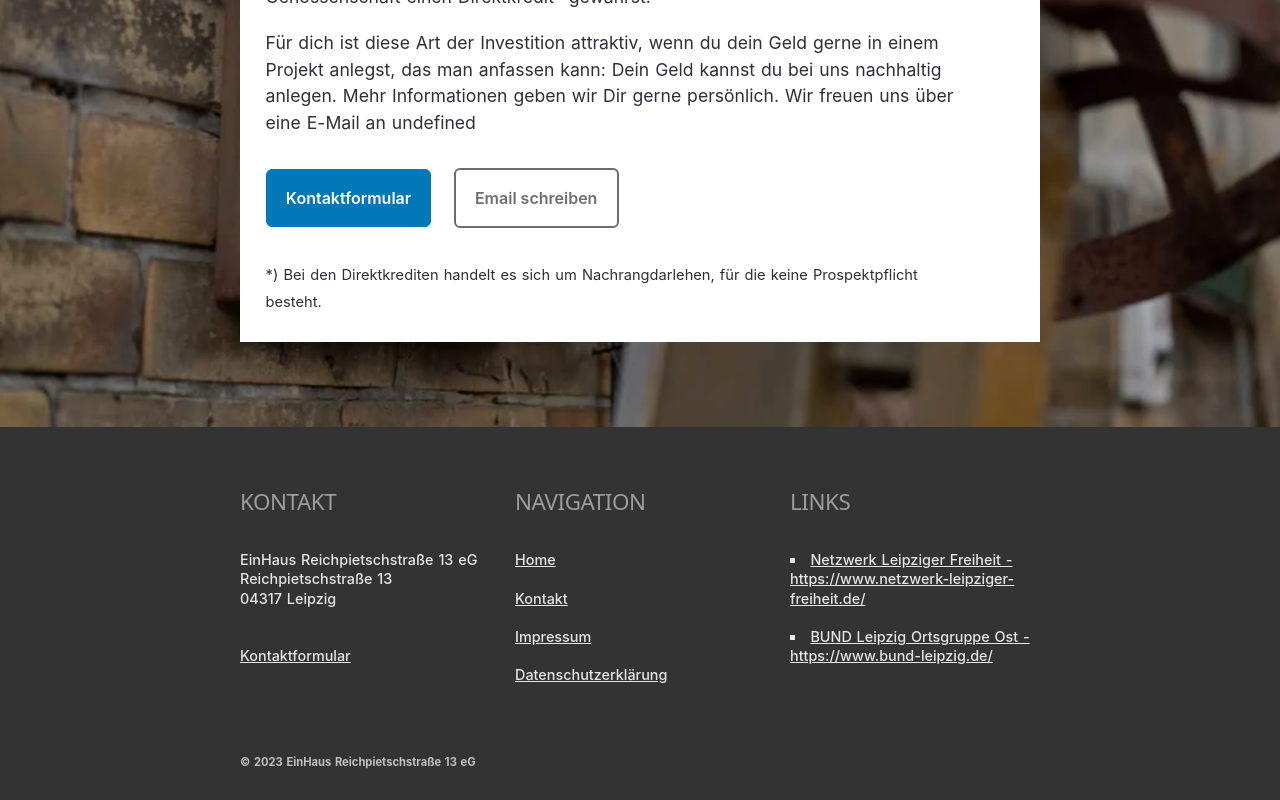
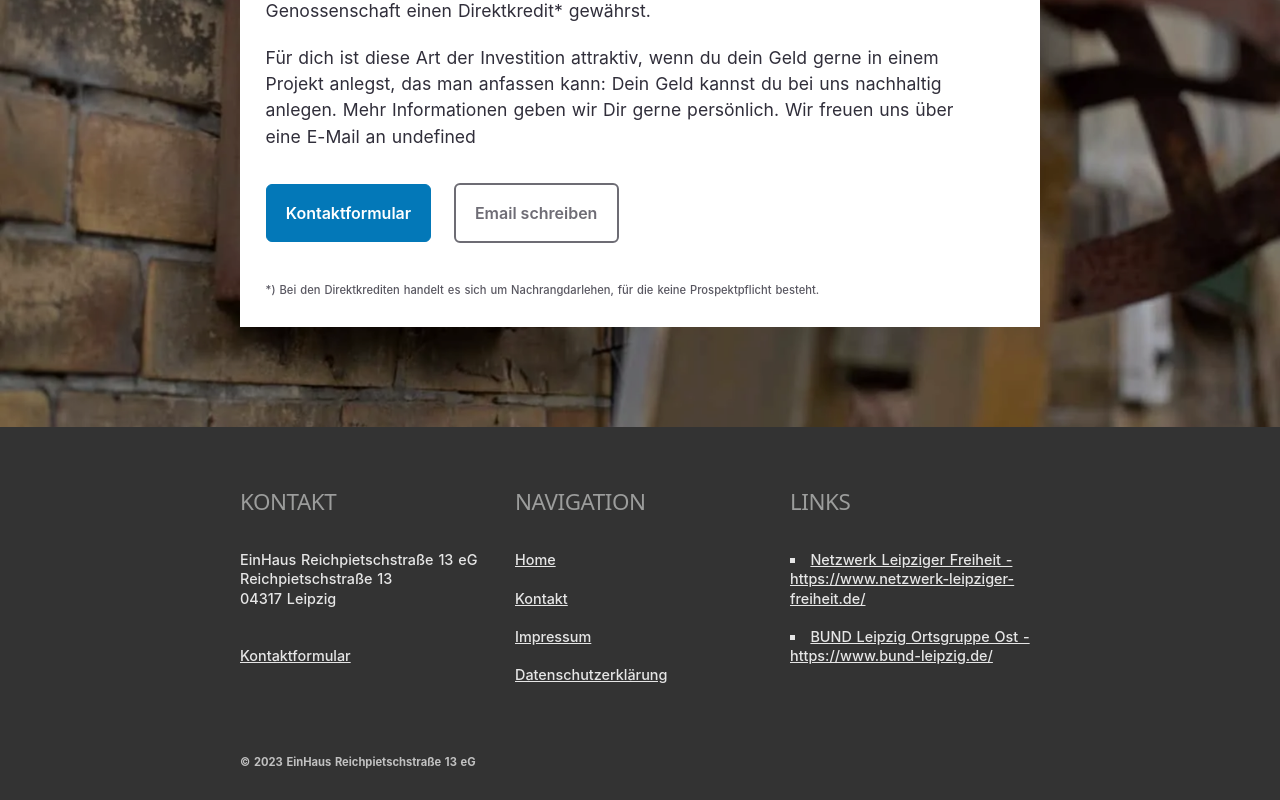
Before and after one commit to 3vincent/einhaus-leipzig, a Nuxt app: page / in a window 1280 px wide. Shown: the part 4373-5173 px from the top of the page. Built offline with nearby package versions, Linux system fonts and the light colour scheme.

Commit message:
Fix style

```diff
--- a/components/landing/content.vue
+++ b/components/landing/content.vue
@@ -96,7 +96,7 @@ onMounted(() => {
   border: none;
 }
 
-small {
+:deep(small) {
   font-size: 0.7rem;
   font-weight: 500;
   opacity: 0.8;
```
